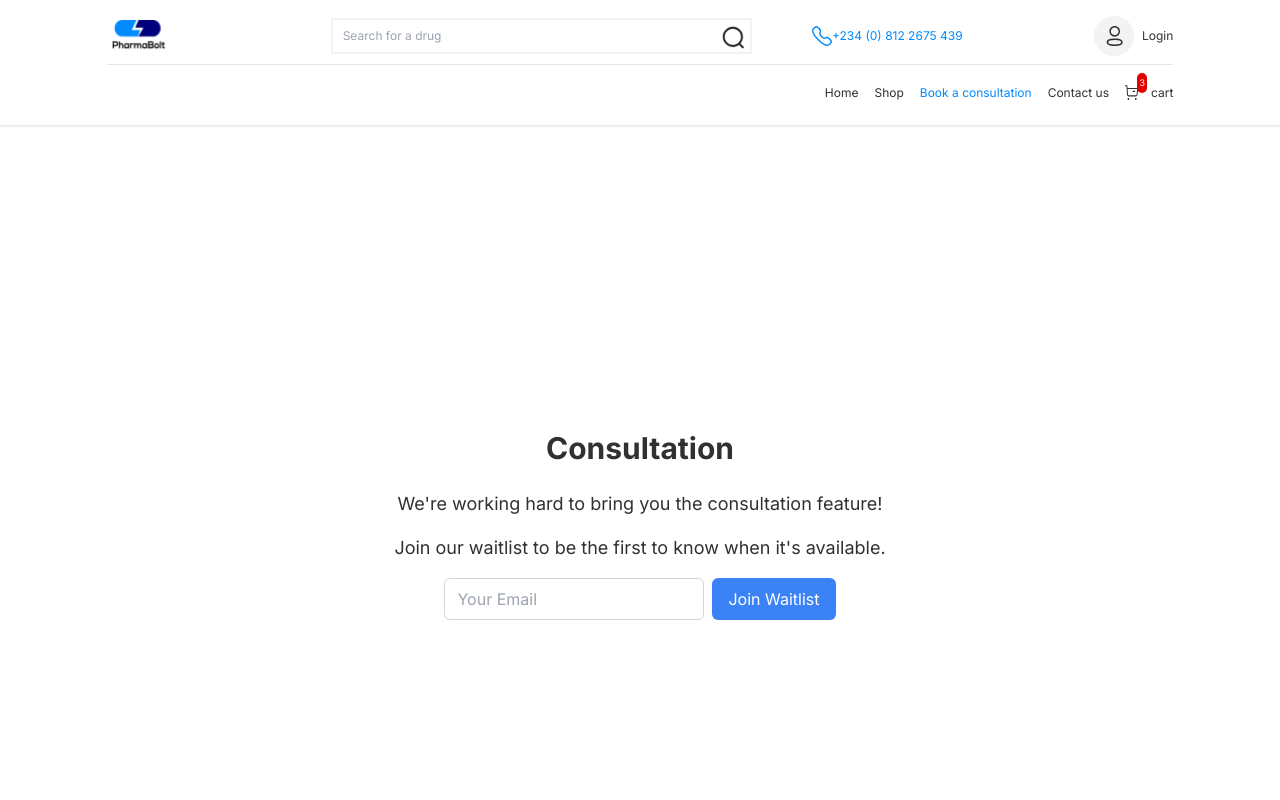
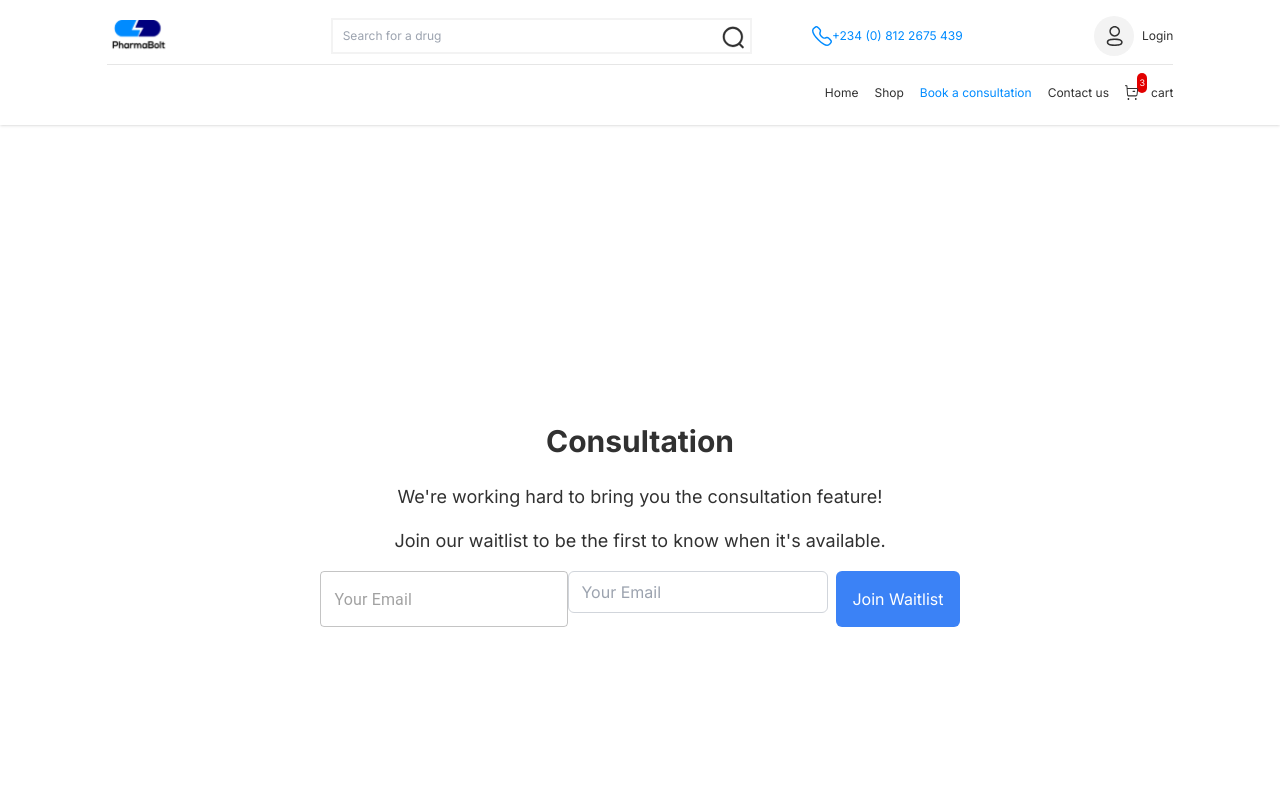
Before and after one commit to IsraelChidera/pharmabolt, a Next.js app: page /consultation in a window 1280 px wide. Shown: the top 800 px of the page. Built offline with nearby package versions, Linux system fonts and the light colour scheme; no server answers.

Commit message:
Validating email input for waitlist

```diff
--- a/app/consultation/page.tsx
+++ b/app/consultation/page.tsx
@@ -2,23 +2,58 @@
 
 import { useState } from 'react';
 import { useRouter } from "next/navigation";
+import { Form, Formik } from 'formik';
+import { TextField } from '@mui/material';
+
+
 
 const page = () => {
+
+
+    type ValidateMailProp = {
+        email: string
+    }
+
+    type ValidateMailErrorProp = {
+        email: string
+    }
 
     const navigate = useRouter();
 
     const [email, setEmail] = useState('');
     const [isSubmitted, setIsSubmitted] = useState(false);
 
+    const initialValues: ValidateMailProp = {
+        email: "",
+    }
+
+    const validateForm = (values: ValidateMailProp) => {
+        const errors: ValidateMailProp = {} as ValidateMailProp
+
+        if (!values.email) {
+            errors.email = "Email is required";
+        } else if (
+            !/^[A-Z0-9._%+-]+@[A-Z0-9.-]+\.[A-Z]{2,}$/i.test(values.email)
+        ) {
+            errors.email = "Invalid email address";
+        }
+
+        return errors;
+    }
+
+
     const handleEmailChange = (e: any) => {
         setEmail(e.target.value);
+
     };
 
-    const handleJoinWaitlist = () => {
-        // You can add your logic here to handle the email submission, e.g., sending it to a server.
-        // For this example, we'll simply set a flag to indicate submission.
+    const handleSubmit = () => {
         setIsSubmitted(true);
     };
+
+    const onLogin = (values: ValidateMailProp) => {
+        console.log(values);
+    }
 
     return (
         <div className=" h-screen flex items-center justify-center">
@@ -33,15 +68,47 @@ const page = () => {
                             Join our waitlist to be the first to know when it's available.
                         </p>
                         <div className="md:flex space-y-4 md:space-y-0 justify-center">
+
+                            <Formik
+                                initialValues={initialValues}
+                                validate={validateForm}
+                                onSubmit={(values) => onLogin(values)}
+                            >
+
+                                {
+                                    (
+                                        { values, errors, touched, handleChange, handleSubmit }:
+                                            {
+                                                values: ValidateMailProp, errors: any,
+                                                touched: any, handleChange: any, handleSubmit: any
+                                            }
+                                    ) => (
+                                        <Form>
+                                            <TextField
+                                                type="email"
+                                                placeholder="Your Email"
+                                                className="border border-gray-300 px-3 md:text-base text-sm py-2 rounded-md mr-2"
+                                                value={email}
+                                                onChange={handleEmailChange}
+                                                required
+                                            />
+                                        </Form>
+                                    )
+                                }
+                            </Formik>
+                            <form>
                                 <input
                                     type="email"
                                     placeholder="Your Email"
                                     className="border border-gray-300 px-3 md:text-base text-sm py-2 rounded-md mr-2"
                                     value={email}
                                     onChange={handleEmailChange}
+                                    required
                                 />
+                            </form>
                             <button
-                                onClick={handleJoinWaitlist}
+                                type="submit"
+                                onClick={handleSubmit}
                                 className="bg-blue-500 text-white md:text-base text-sm px-4 py-2 rounded-md"
                             >
                                 Join Waitlist
--- a/app/login/page.tsx
+++ b/app/login/page.tsx
@@ -7,7 +7,7 @@ import TextField from '@mui/material/TextField';
 import { CustomButton, SecondaryButton } from '@/components';
 import google from '@/public/assets/google-icon.png';
 import Image from "next/image";
-import { Field, Form, Formik } from 'formik';
+import { Form, Formik } from 'formik';
 import { FormLoginErrors, FormLoginValues } from '@/types';
 import { signInWithEmailAndPassword, signInWithPopup, GoogleAuthProvider, signInWithRedirect } from "firebase/auth";
 import { auth, provider } from '@/firebase';
```
Lines whose indentation alone changed are shown as unchanged.
